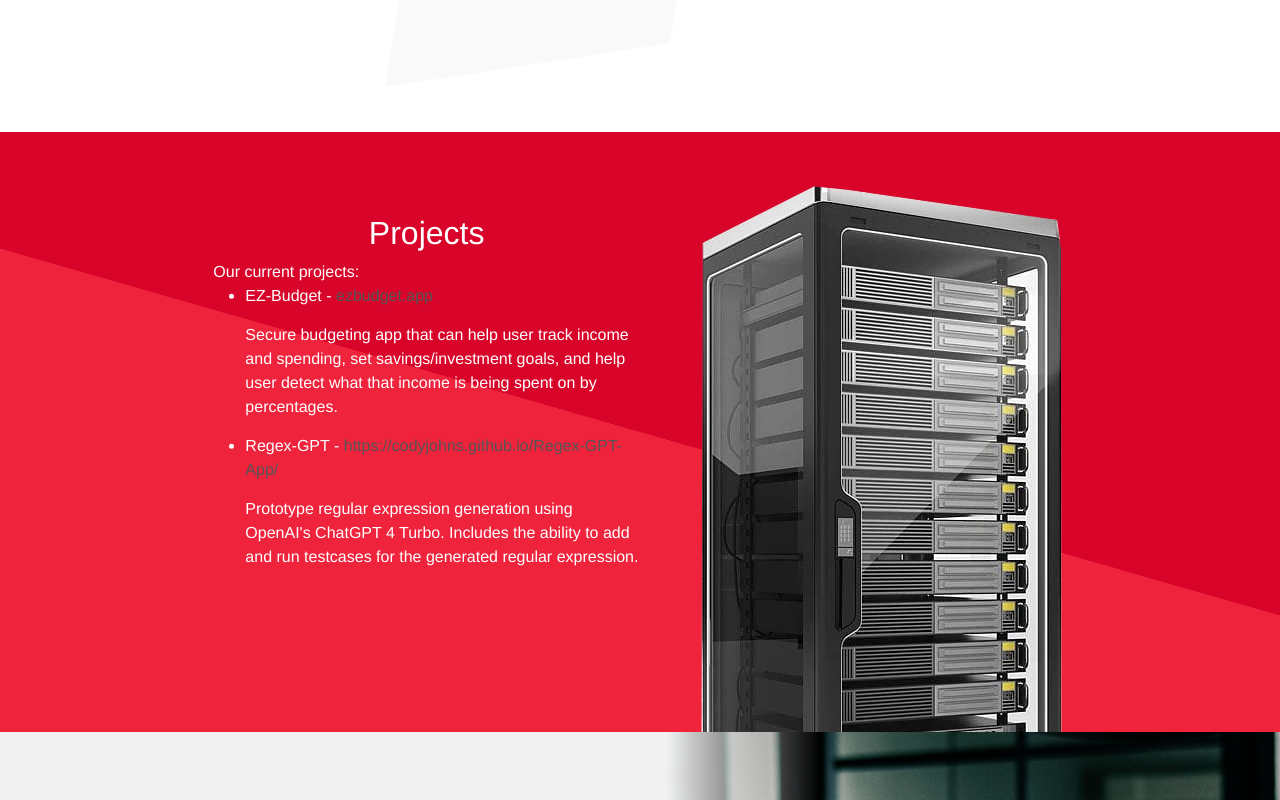
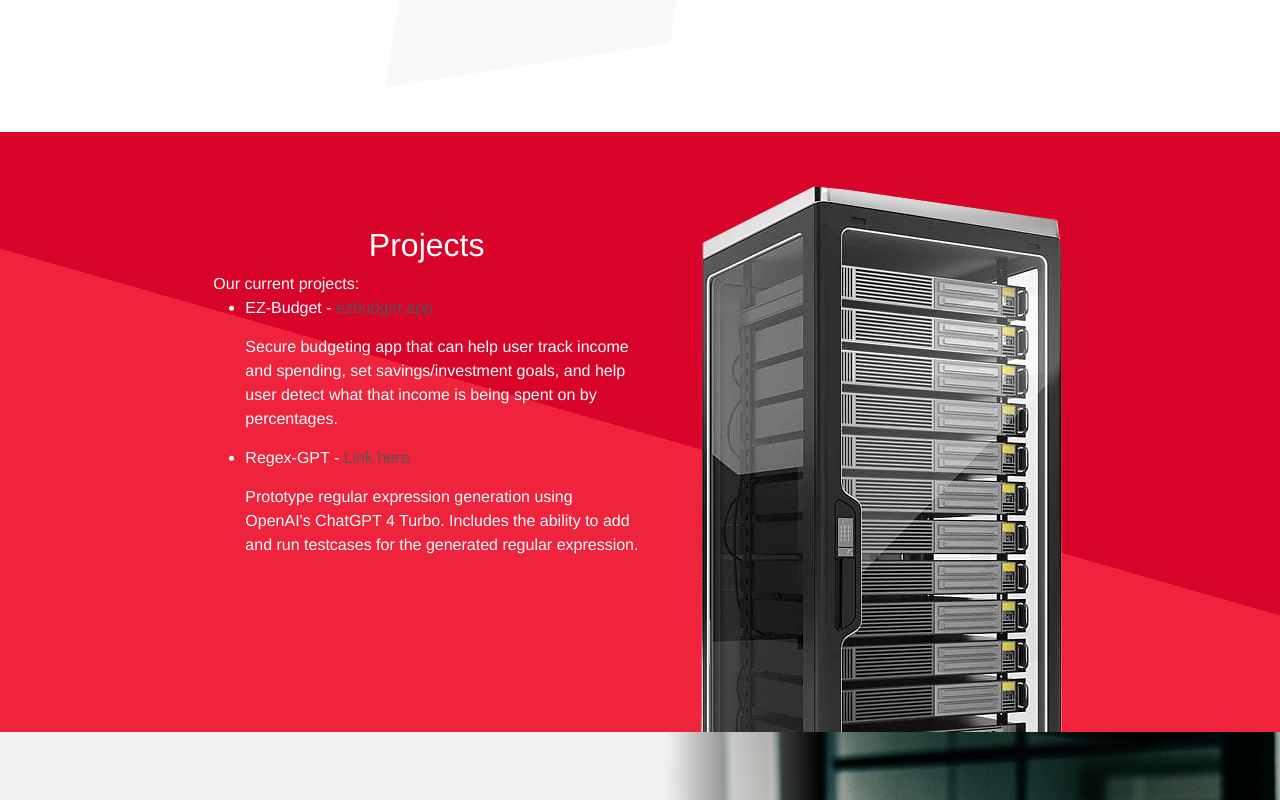
Before and after one commit to CodyJohns/EmpireAmerican, a Vue app: page / in a window 1280 px wide. Shown: the part 544-1344 px from the top of the page. Built offline with nearby package versions, Linux system fonts and the light colour scheme.

Commit message:
Update link for project url

```diff
--- a/package.json
+++ b/package.json
@@ -1,10 +1,12 @@
 {
   "name": "empire-american",
   "version": "0.1.0",
+  "homepage": "/",
   "private": true,
   "scripts": {
     "serve": "vue-cli-service serve",
-    "build": "vue-cli-service build"
+    "build": "vue-cli-service build",
+    "deploy": "gh-pages -d dist"
   },
   "dependencies": {
     "@fortawesome/fontawesome-svg-core": "^6.1.1",
@@ -15,6 +17,7 @@
     "axios": "^0.27.2",
     "bootstrap": "^5.1.3",
     "core-js": "^3.8.3",
+    "gh-pages": "^6.1.0",
     "vue": "^3.2.13",
     "vue-router": "^4.0.3"
   },
--- a/src/components/Panel2.vue
+++ b/src/components/Panel2.vue
@@ -16,7 +16,7 @@
                                     </div>
                                 </li>
                                 <li>
-                                    Regex-GPT - <a href="https://codyjohns.github.io/Regex-GPT-App/" target="_blank">https://codyjohns.github.io/Regex-GPT-App/</a><br />
+                                    Regex-GPT - <a href="https://aixpwkerwshhs2xpfasmlfvcva.apigateway.us-phoenix-1.oci.customer-oci.com/" target="_blank">Link here</a><br />
                                     <div style="padding:15px 0px;">
                                         Prototype regular expression generation using OpenAI's ChatGPT 4 Turbo. Includes the ability to add and run testcases for
                                         the generated regular expression.
```
Also changed, not shown: 1 other file (tests, documents, lock files or other folders).
